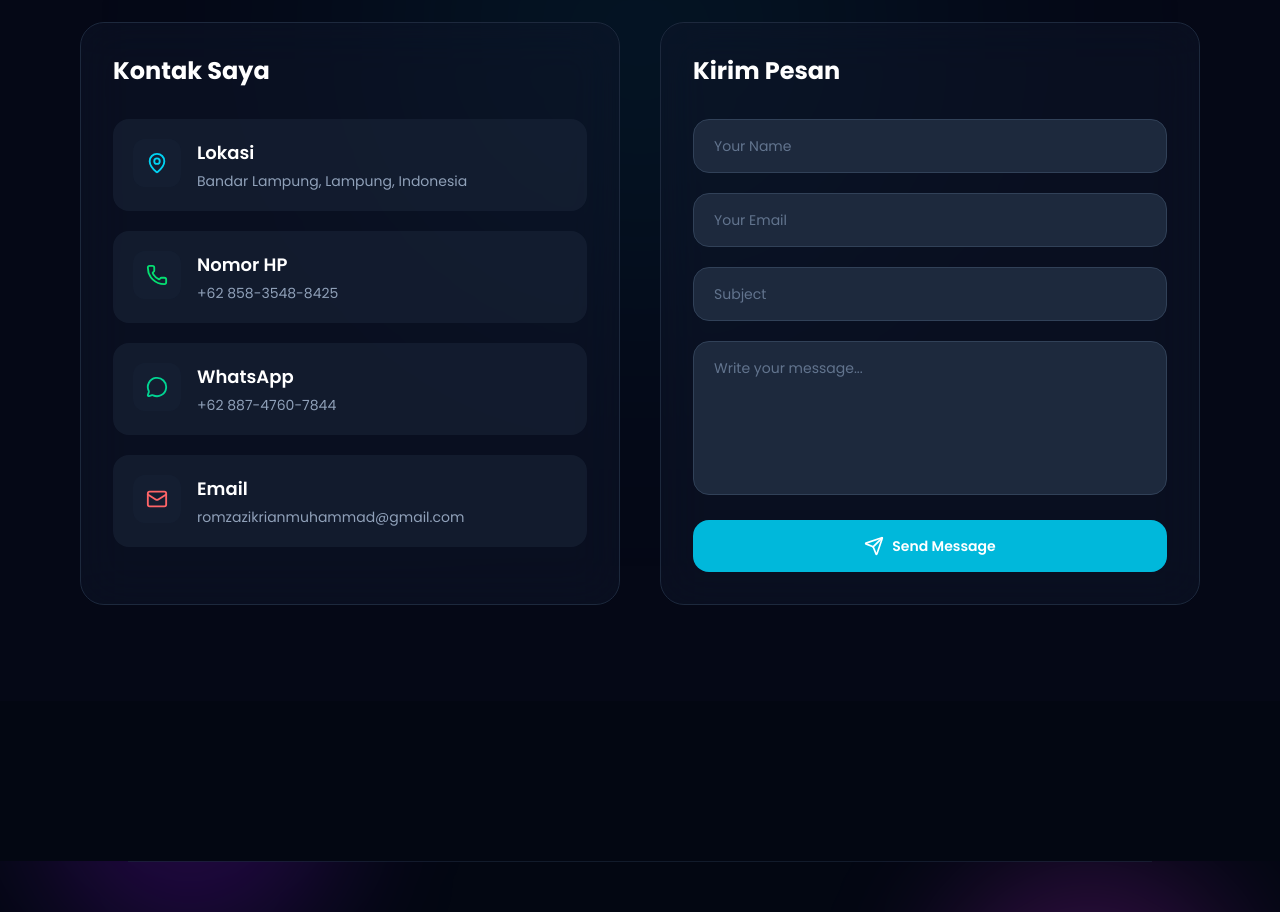
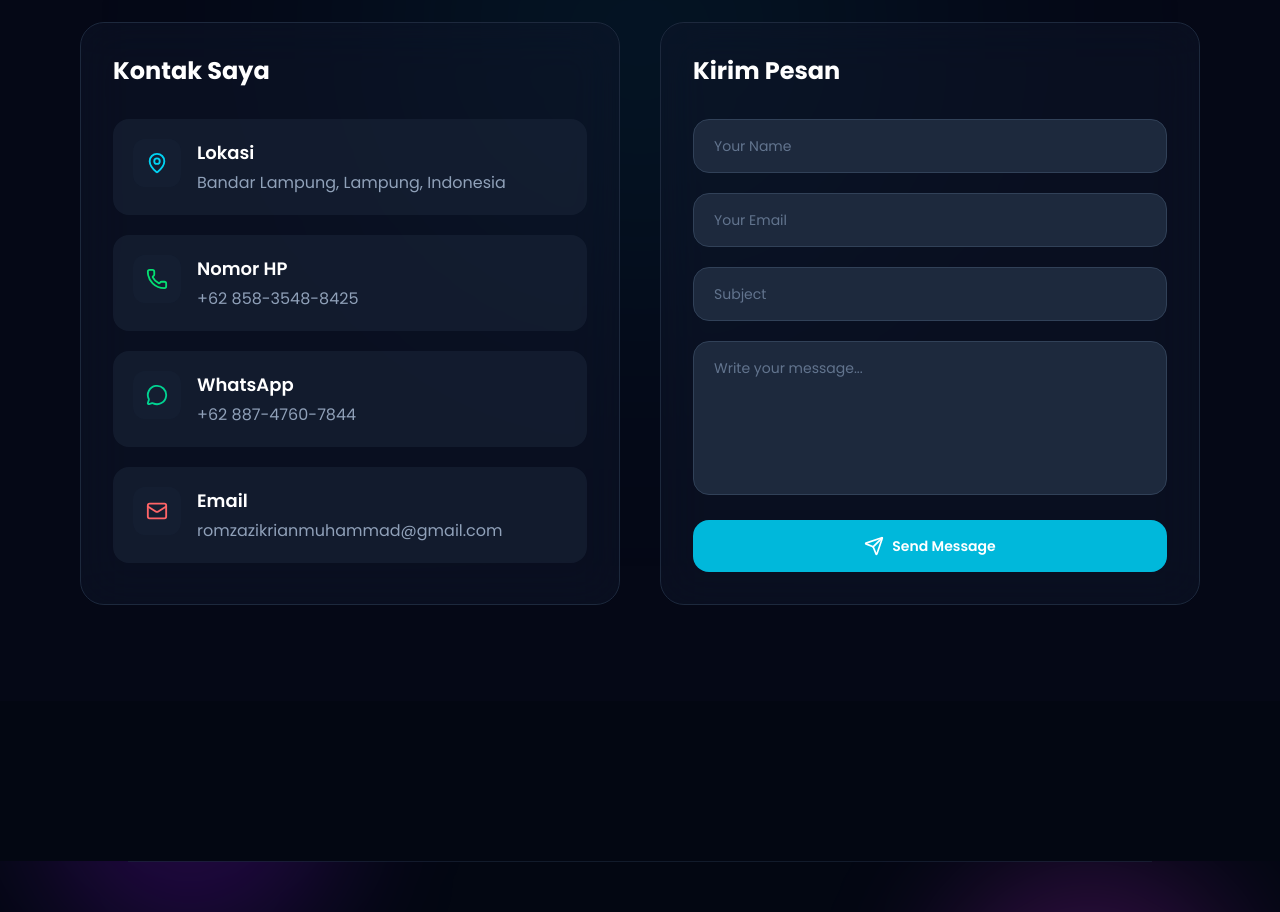
Before and after one commit to romzazikrian/port-next-js-romza, a Next.js app: page / in a window 1280 px wide. Shown: the part 5600-6512 px from the top of the page. Built offline with nearby package versions, Linux system fonts and the light colour scheme.

Commit message:
Update contact section mobile and links

```diff
--- a/sections/KontakSection.jsx
+++ b/sections/KontakSection.jsx
@@ -9,7 +9,7 @@ import {
   Send,
 } from "lucide-react";
 
-export default function KontakSections() {
+export default function KontakSection() {
   const { theme } = useThemeContext();
 
   const contactInfo = [
@@ -18,24 +18,28 @@ export default function KontakSections() {
       value: "Bandar Lampung, Lampung, Indonesia",
       icon: <MapPin size={22} />,
       color: "text-cyan-400",
+      link: null,
     },
     {
       title: "Nomor HP",
       value: "+62 858-3548-8425",
       icon: <Phone size={22} />,
       color: "text-green-400",
+      link: "tel:+6285835488425",
     },
     {
       title: "WhatsApp",
       value: "+62 887-4760-7844",
       icon: <MessageCircle size={22} />,
       color: "text-emerald-400",
+      link: "https://wa.me/6288747607844",
     },
     {
       title: "Email",
       value: "romzazikrianmuhammad@gmail.com",
       icon: <Mail size={22} />,
       color: "text-red-400",
+      link: "mailto:romzazikrianmuhammad@gmail.com",
     },
   ];
 
@@ -57,14 +61,17 @@ export default function KontakSections() {
 
         <h2
           className={`mt-5 text-4xl font-bold ${
-            theme === "dark" ? "text-white" : "text-slate-800"
+            theme === "dark"
+              ? "text-white"
+              : "text-slate-800"
           }`}
         >
           Kontak Saya
         </h2>
       </div>
 
-      <div className="grid lg:grid-cols-2 gap-10 relative z-10">
+      <div className="grid lg:grid-cols-2 gap-6 lg:gap-10 relative z-10">
+
         {/* LEFT - CONTACT INFO */}
         <div
           className={`rounded-3xl border p-8 backdrop-blur-xl ${
@@ -93,13 +100,15 @@ export default function KontakSections() {
                     : "bg-slate-50 hover:bg-slate-100"
                 }`}
               >
+                {/* Icon */}
                 <div
                   className={`w-12 h-12 rounded-xl flex items-center justify-center bg-slate-800/30 ${item.color}`}
                 >
                   {item.icon}
                 </div>
 
-                <div>
+                {/* Text */}
+                <div className="flex-1 min-w-0">
                   <h4
                     className={`font-semibold text-lg ${
                       theme === "dark"
@@ -110,8 +119,22 @@ export default function KontakSections() {
                     {item.title}
                   </h4>
 
+                  {item.link ? (
+                    <a
+                      href={item.link}
+                      target="_blank"
+                      rel="noopener noreferrer"
+                      className={`mt-1 block break-words text-sm sm:text-base transition hover:text-cyan-400 ${
+                        theme === "dark"
+                          ? "text-slate-400"
+                          : "text-slate-600"
+                      }`}
+                    >
+                      {item.value}
+                    </a>
+                  ) : (
                     <p
-                    className={`mt-1 ${
+                      className={`mt-1 break-words text-sm sm:text-base ${
                         theme === "dark"
                           ? "text-slate-400"
                           : "text-slate-600"
@@ -119,6 +142,7 @@ export default function KontakSections() {
                     >
                       {item.value}
                     </p>
+                  )}
                 </div>
               </div>
             ))}
@@ -144,8 +168,8 @@ export default function KontakSections() {
           </h3>
 
           <form className="space-y-5">
+
             {/* NAME */}
-            <div>
             <input
               type="text"
               placeholder="Your Name"
@@ -155,10 +179,8 @@ export default function KontakSections() {
                   : "bg-slate-50 border-slate-200 text-slate-800 placeholder:text-slate-400"
               }`}
             />
-            </div>
 
             {/* EMAIL */}
-            <div>
             <input
               type="email"
               placeholder="Your Email"
@@ -168,10 +190,8 @@ export default function KontakSections() {
                   : "bg-slate-50 border-slate-200 text-slate-800 placeholder:text-slate-400"
               }`}
             />
-            </div>
 
             {/* SUBJECT */}
-            <div>
             <input
               type="text"
               placeholder="Subject"
@@ -181,10 +201,8 @@ export default function KontakSections() {
                   : "bg-slate-50 border-slate-200 text-slate-800 placeholder:text-slate-400"
               }`}
             />
-            </div>
 
             {/* MESSAGE */}
-            <div>
             <textarea
               rows={6}
               placeholder="Write your message..."
@@ -194,7 +212,6 @@ export default function KontakSections() {
                   : "bg-slate-50 border-slate-200 text-slate-800 placeholder:text-slate-400"
               }`}
             />
-            </div>
 
             {/* BUTTON */}
             <button
@@ -204,6 +221,7 @@ export default function KontakSections() {
               <Send size={20} />
               Send Message
             </button>
+
           </form>
         </div>
       </div>
```
Lines whose indentation alone changed are shown as unchanged.
